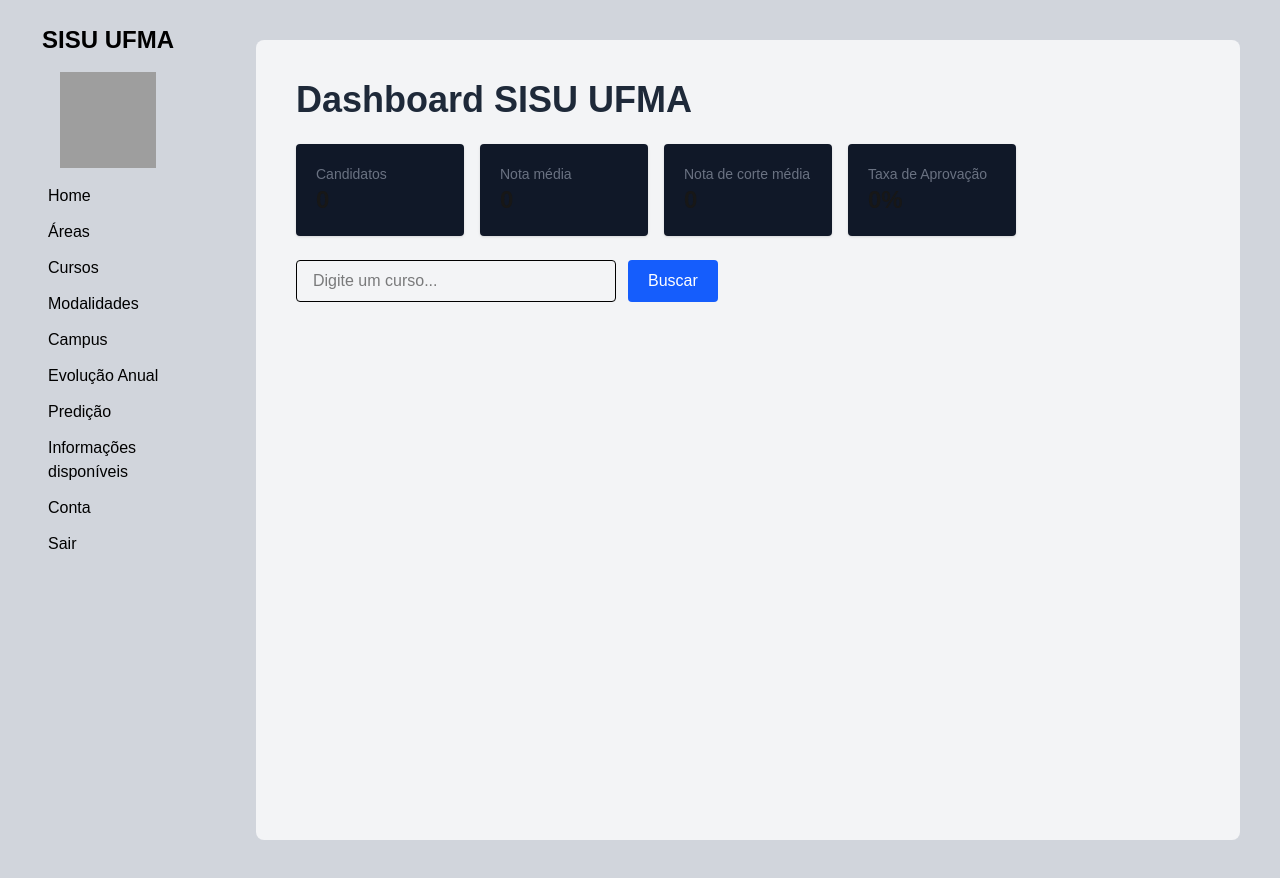
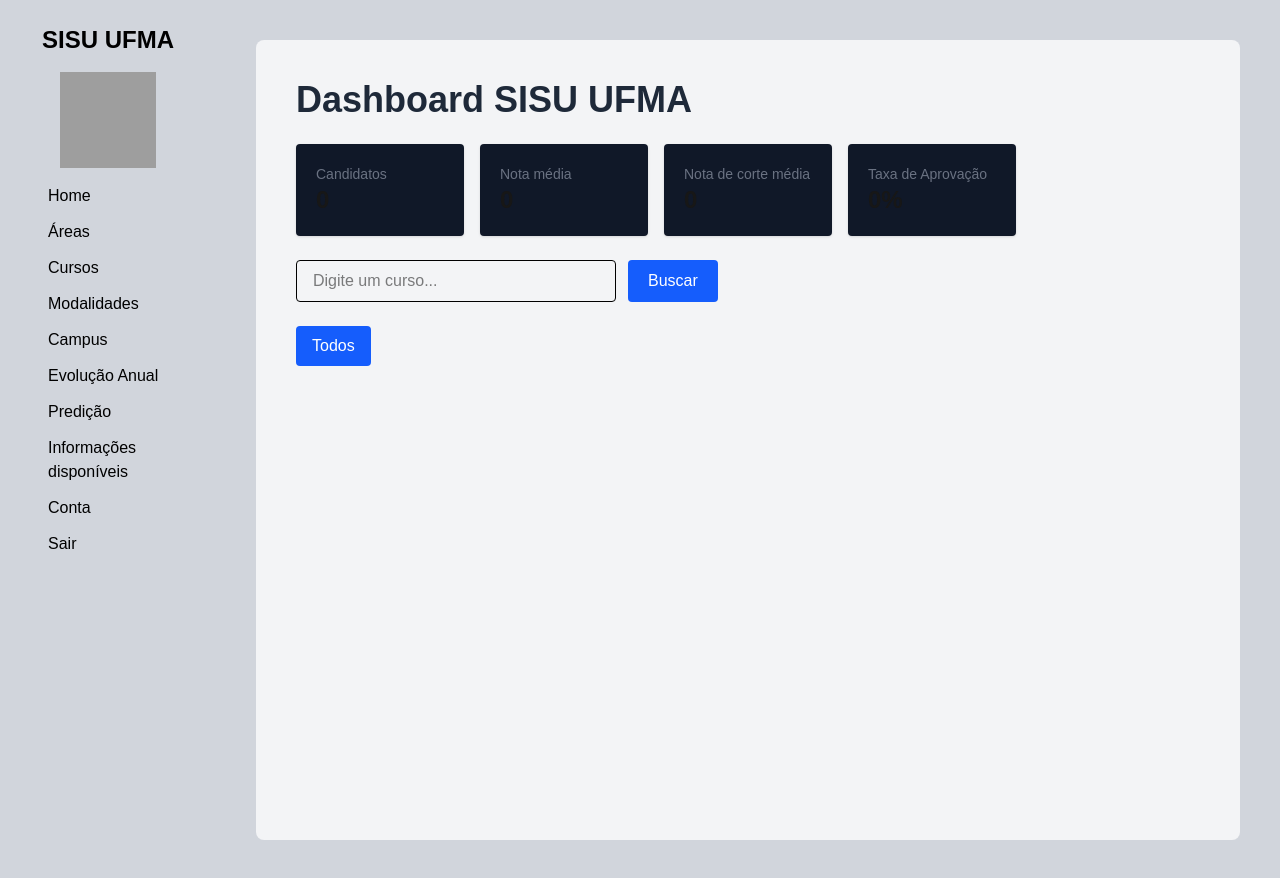
Before and after one commit to Nevss1/pibic-sisu, a Next.js app in the folder sisu-dashboard/: page /dashboard in a window 1280 px wide. Built offline with nearby package versions, Linux system fonts and the light colour scheme; grey boxes are pictures that could not be loaded.

Commit message:
refactor

```diff
--- a/sisu-dashboard/app/dashboard/page.tsx
+++ b/sisu-dashboard/app/dashboard/page.tsx
@@ -1,59 +1,20 @@
 "use client";
 
-import { useState } from "react";
 import dynamic from "next/dynamic";
-import { Dados } from "../types/sisu";
-import { fetchDados } from "@/app/utils";
 import { Card, YearToggleGroup, CursoSelect } from "@/app/components";
+import { calcularDadosPorAno, calcularMedia, calcularTotalCandidatos } from "../utils";
+import { useDashboard } from "../hooks";
 
 const Plot = dynamic(() => import("react-plotly.js"), { ssr: false });
 
 export default function Dashboard() {
-  const [curso, setCurso] = useState("");
-  const [dados, setDados] = useState<Dados>([]);
-  const [anosSelecionados, setAnosSelecionados] = useState<string[]>([]);
+  const { curso, setCurso, dados, anosSelecionados, setAnosSelecionados, buscarDados, anos } = useDashboard();
 
-  const dadosPorAno =
-    anosSelecionados.length === 0
-      ? dados
-      : dados.filter((d) => anosSelecionados.includes(d.ano));
-
-  const anos = [...new Set(dados.map((d) => d.ano))];
-
-  async function buscarDados(cursoNome: string) {
-    if (!cursoNome) return;
-
-    const json = await fetchDados(cursoNome);
-
-    setDados(json);
-    setAnosSelecionados([]);
-  }
-
-  const totalCandidatos = dadosPorAno.flatMap((d) => d.notas).length;
-
-  const mediaNotaCandidato =
-    dadosPorAno.length > 0
-      ? (
-          dadosPorAno.reduce((acc, d) => acc + d.media_nota_candidato, 0) /
-          dadosPorAno.length
-        ).toFixed(2)
-      : "0";
-
-  const mediaNotaCorte =
-    dadosPorAno.length > 0
-      ? (
-          dadosPorAno.reduce((acc, d) => acc + d.media_nota_corte, 0) /
-          dadosPorAno.length
-        ).toFixed(2)
-      : "0";
-
-  const taxaAprovacao =
-    dadosPorAno.length > 0
-      ? (
-          dadosPorAno.reduce((acc, d) => acc + d.taxa_aprovacao, 0) /
-          dadosPorAno.length
-        ).toFixed(2)
-      : "0";
+  const dadosPorAno = calcularDadosPorAno(dados, anosSelecionados);
+  const totalCandidatos = calcularTotalCandidatos(dados)
+  const mediaNotaCandidato = calcularMedia(dadosPorAno, "media_nota_candidato")
+  const mediaNotaCorte = calcularMedia(dadosPorAno, "media_nota_corte")
+  const taxaAprovacao = calcularMedia(dadosPorAno, "taxa_aprovacao")
 
   return (
     <div className="min-h-screen p-10 bg-gray-100 rounded-lg">
@@ -83,17 +44,17 @@
           Buscar
         </button>
       </div>
+      <YearToggleGroup
+        items={anos}
+        selected={anosSelecionados}
+        onChange={setAnosSelecionados}
+      />
+
+
+
 
       {dadosPorAno.length > 0 && (
-        <YearToggleGroup
-          items={anos}
-          selected={anosSelecionados}
-          onChange={setAnosSelecionados}
-        />
-      )}
-
-      {dadosPorAno.length > 0 && (
-        <div className="w-full flex flex-col object-center items-center">
+        <div className="w-full flex flex-col object-center items-center space-y-5">
           <div className="bg-white p-6 rounded shadow mt-10">
             <Plot
               data={[
--- /dev/null
+++ b/sisu-dashboard/app/hooks/index.ts
@@ -0,0 +1 @@
+export * from './useDashboard'
--- /dev/null
+++ b/sisu-dashboard/app/hooks/useDashboard.ts
@@ -0,0 +1,23 @@
+import { useState } from "react";
+import { Dados } from "../types";
+import { fetchDados } from "../utils";
+
+export function useDashboard() {
+  const [curso, setCurso] = useState("");
+  const [dados, setDados] = useState<Dados>([]);
+  const [anosSelecionados, setAnosSelecionados] = useState<string[]>([]);
+
+
+  async function buscarDados(cursoNome: string) {
+    if (!cursoNome) return;
+
+    const json = await fetchDados(cursoNome);
+
+    setDados(json);
+    setAnosSelecionados([]);
+  }
+
+  const anos = [...new Set(dados.map((d) => d.ano))];
+
+  return { curso, setCurso, dados, anosSelecionados, setAnosSelecionados, buscarDados, anos };
+}
--- /dev/null
+++ b/sisu-dashboard/app/types/index.ts
@@ -0,0 +1 @@
+export * from './sisu'
--- a/sisu-dashboard/app/utils/index.ts
+++ b/sisu-dashboard/app/utils/index.ts
@@ -1 +1,2 @@
-export { fetchDados } from "./fetchers";
+export * from './metrics'
+export * from './fetchers'
--- /dev/null
+++ b/sisu-dashboard/app/utils/metrics.ts
@@ -0,0 +1,19 @@
+import { Dado, Dados } from "../types"
+
+export function calcularMedia(dado: Dados, campo: keyof Dado) {
+  if (dado.length > 0) {
+    return (dado.reduce((acc, d) => acc + (d[campo] as number), 0) / dado.length).toFixed(2)
+  } else {
+    return "0"
+  }
+}
+
+export function calcularDadosPorAno(dados: Dados, anosSelecionados: string[]) {
+  return anosSelecionados.length === 0
+    ? dados
+    : dados.filter((d) => anosSelecionados.includes(d.ano));
+}
+
+export function calcularTotalCandidatos(dados: Dados) {
+  return dados.flatMap((d) => d.total_inscritos).reduce((acc, v) => acc + Number(v), 0)
+}
```
Also changed, not shown: 1 other file (tests, documents, lock files or other folders).
